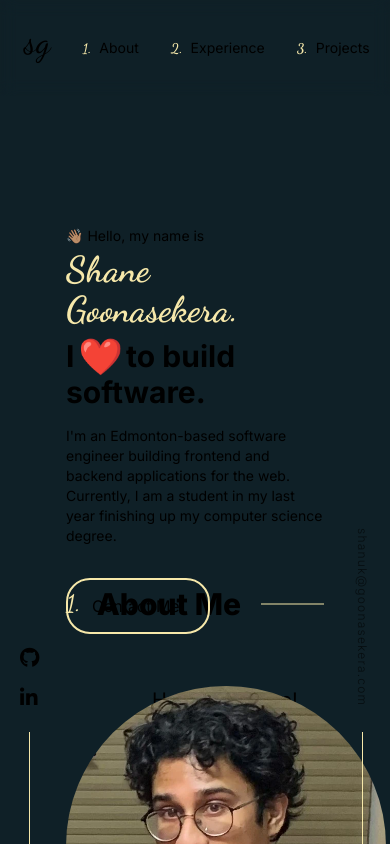
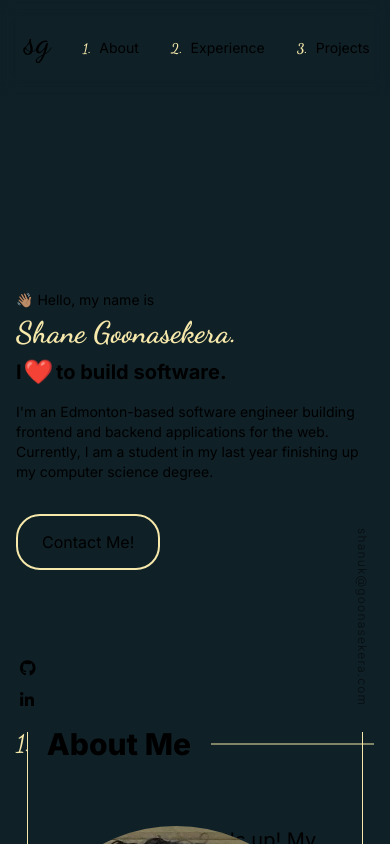
Before and after one commit to shanerrr/portfolio, a Next.js app: page / in a window 390 px wide. Shown: the top 844 px of the page. Built offline with nearby package versions, Linux system fonts and the light colour scheme.

Commit message:
fixed deployment error

```diff
--- a/components/Hero/Hero.tsx
+++ b/components/Hero/Hero.tsx
@@ -4,10 +4,10 @@ export default function Hero() {
   return (
     <section className="relative flex h-screen flex-col justify-center">
       <span className="text-sm sm:text-base">👋🏽 Hello, my name is</span>
-      <h1 className="my-1 font-handwriting text-4xl font-extrabold text-yellow sm:my-3 sm:text-6xl md:text-7xl lg:text-8xl">
+      <h1 className="my-1 font-handwriting text-3xl font-extrabold text-yellow sm:my-3 sm:text-6xl md:text-7xl lg:text-8xl">
         Shane Goonasekera.
       </h1>
-      <h2 className="my-1 text-3xl font-bold sm:my-3 sm:text-5xl md:text-6xl lg:text-7xl">
+      <h2 className="my-1 text-xl font-bold sm:my-3 sm:text-5xl md:text-6xl lg:text-7xl">
         I{' '}
         <motion.span
           className="inline-block"
--- a/components/Navbar/Navbar.tsx
+++ b/components/Navbar/Navbar.tsx
@@ -55,7 +55,7 @@ export default function Navbar() {
           </Link>
           <a
             className="rounded-3xl border-2 border-yellow bg-transparent px-4 py-2 text-sm text-yellow transition-colors duration-150 hover:bg-yellow/5"
-            href="/#contact"
+            href="#contact"
           >
             👋 Say Hello!
           </a>
--- a/components/SideLinks/SideLinks.tsx
+++ b/components/SideLinks/SideLinks.tsx
@@ -4,7 +4,7 @@ import socials from '~/data/socials.json';
 export default function SideLinks() {
   return (
     <div className="fixed bottom-0 left-5">
-      <ul className="grid grid-cols-1 gap-3 text-xl">
+      <ul className="grid grid-cols-1 gap-2 sm:gap-3 text-base sm:text-xl">
         {socials.data.map((social, idx) => (
           <li
             className={clsx({
--- a/tailwind.config.js
+++ b/tailwind.config.js
@@ -8,7 +8,7 @@ module.exports = {
     container: {
       center: true,
       padding: {
-        DEFAULT: '4.125rem',
+        DEFAULT: '1rem',
         sm: '1.563rem',
         md: '3.125rem',
         lg: '6.25rem',
```
